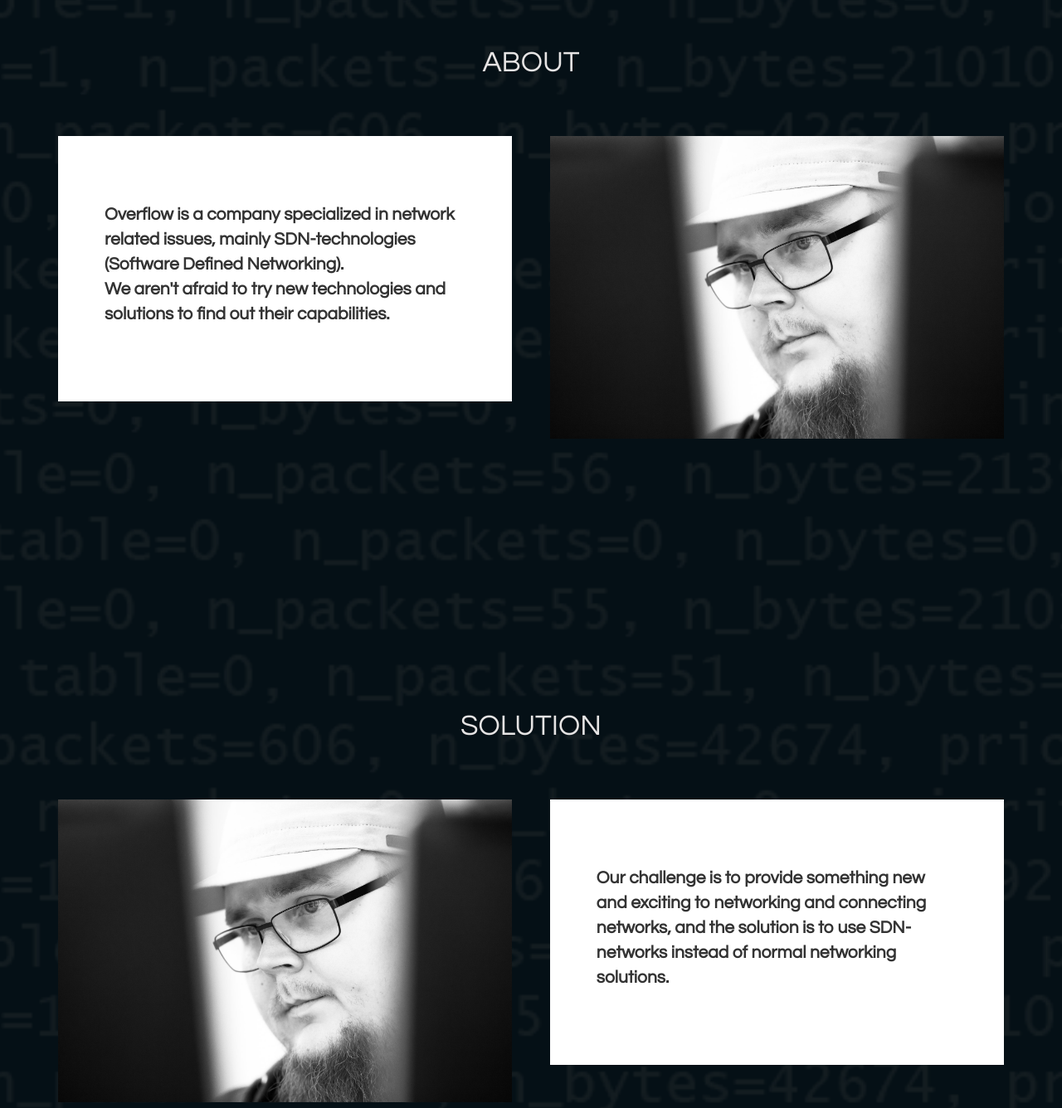
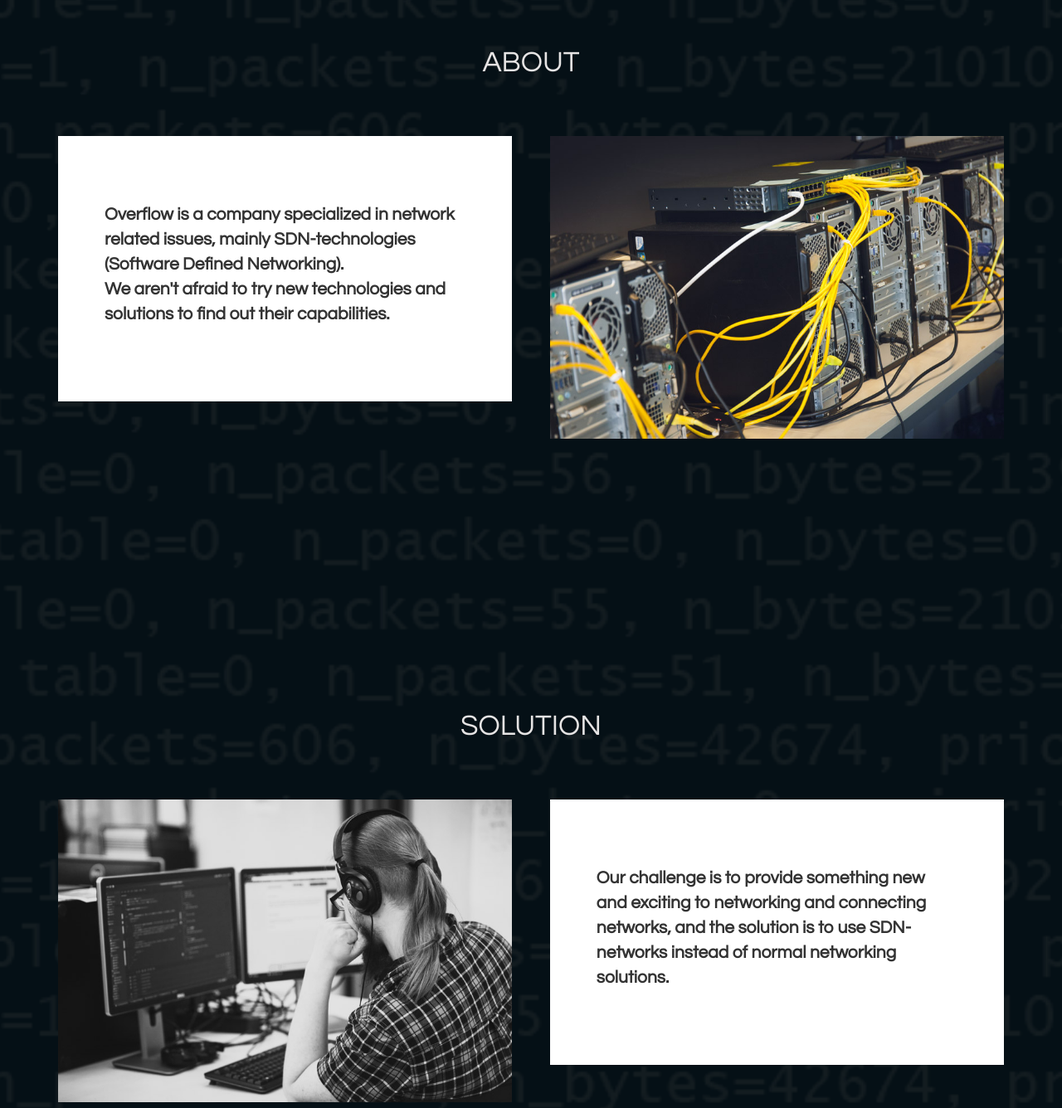
Before and after one commit to wimmalab/overflow, a plain HTML site: page index.html in a window 1280 px wide. Shown: the part 944-2280 px from the top of the page at 83% size. Drawn offline with Linux system fonts and the light colour scheme.

Commit message:
added images

```diff
--- a/index.html
+++ b/index.html
@@ -95,7 +95,7 @@
         </div>
 
         <div class="right">
-          <img src="img/place.jpg" alt="">
+          <img src="img/cluster.jpg" alt="">
         </div>
       </div>
       <!-- clear floats -->
@@ -119,7 +119,7 @@
         </div>
 
         <div class="left">
-          <img src="img/place.jpg" alt="">
+          <img src="img/code.jpg" alt="">
         </div>
       </div>
 
--- a/styles/main.scss
+++ b/styles/main.scss
@@ -218,7 +218,6 @@ p {
 }
 
 .container {
-
 }
 
 .team-images {
```
Also changed, not shown: img/cluster.jpg (added), img/code.jpg (added), img/place.jpg (deleted), 1 other file.
